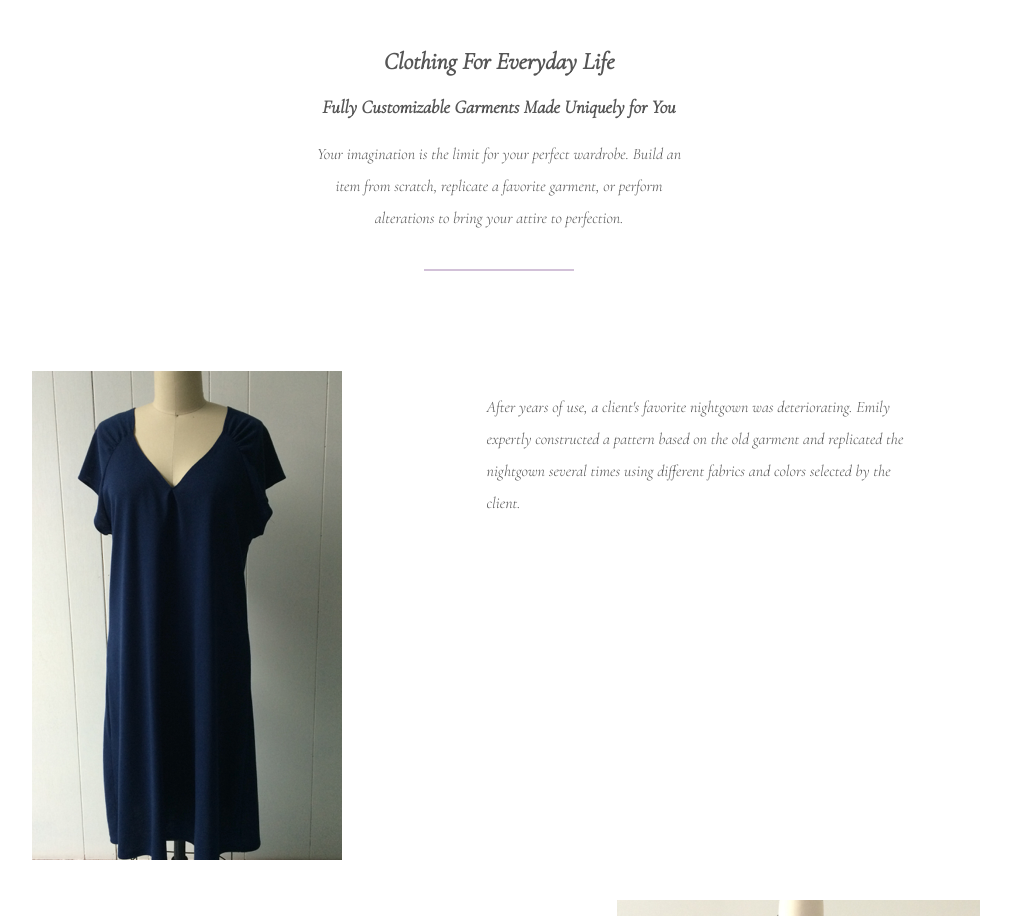
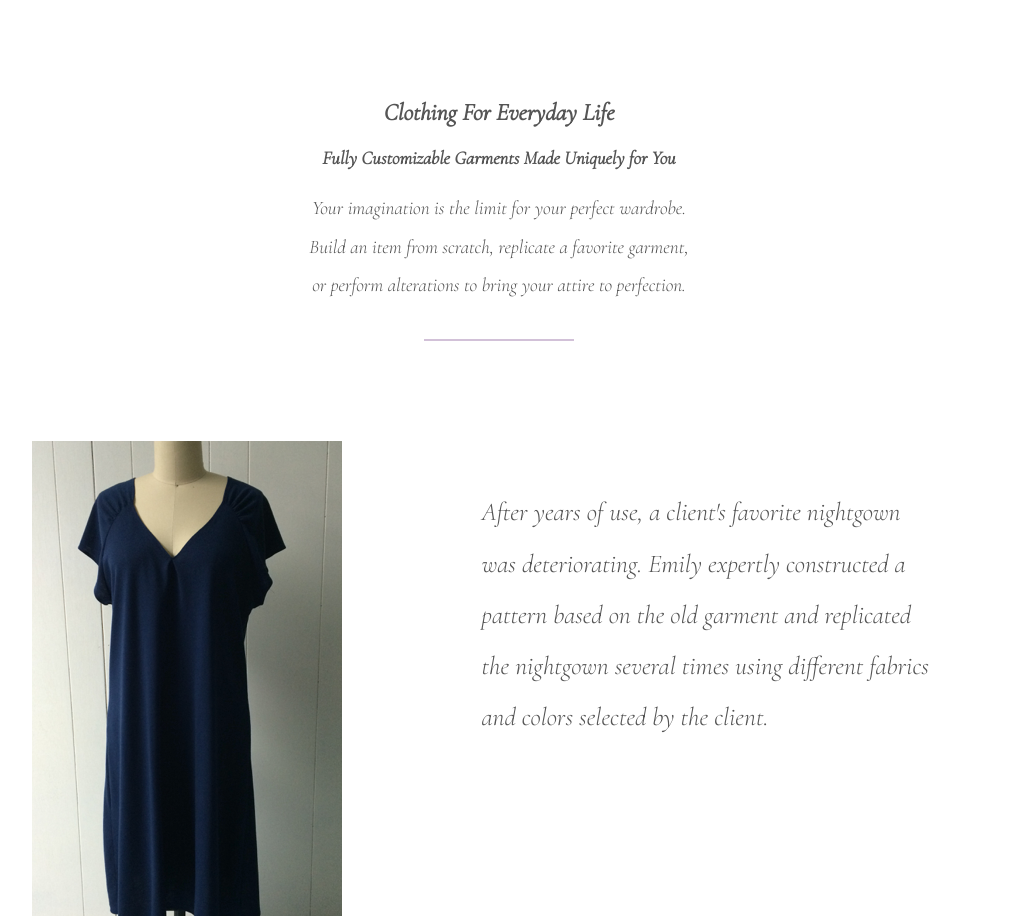
Before and after one commit to careybaldwin02/Emily-Rose-Fabrique, a plain HTML site: page index.html in a window 1280 px wide. Shown: the part 2600-3516 px from the top of the page, without its empty margins (141-1152 px from the left). Drawn offline with nearby package versions, Linux system fonts and the light colour scheme.

Commit message:
minor adjustments to layout

```diff
--- a/assets/css/styles.css
+++ b/assets/css/styles.css
@@ -16,6 +16,10 @@ body{
 html{
 	font: normal 16px sans-serif;
 	color: #555;
+}
+
+p{
+	font-size: 1.2rem;
 }
 
 ul, nav{
@@ -309,7 +313,7 @@ header nav li:last-child{
 
 .our-work .grid-2 .garment-text{
 	width: 50%;
-	padding: 20px;
+	padding: 45px 15px;
 }
 
 .garment-text p{
@@ -330,6 +334,9 @@ header nav li:last-child{
 	}
 }
 
+.our-work .grid-2 .client-story{
+	font-size: 1.6rem;
+}
 
 
 /*----------------------
--- a/index.html
+++ b/index.html
@@ -67,12 +67,12 @@
 			<div class="garment-feature greta">
 				<img src="assets/img/greta.jpg">
 				<div class="garment-text">
-					<p>After years of use, a client's favorite nightgown was deteriorating.  Emily expertly constructed a pattern based on the old garment and replicated the nightgown several times using different fabrics and colors selected by the client.</p>
+					<p class="client-story">After years of use, a client's favorite nightgown was deteriorating.  Emily expertly constructed a pattern based on the old garment and replicated the nightgown several times using different fabrics and colors selected by the client.</p>
 				</div>
 			</div>
 			<div class="garment-feature liz">
 				<div class="garment-text">
-					<p>This piece was client-designed.  Emily brought her vision of the perfect cardigan to life through a fully collaborative process.  The product was beautiful, classic, durable, and versatile.</p>
+					<p class="client-story"> This piece was client-designed.  Emily brought her vision of the perfect cardigan to life through a fully collaborative process.  The product was beautiful, classic, durable, and versatile.</p>
 				</div>
 				<img src="assets/img/liz-cardigan.jpg">
 			</div>
```
